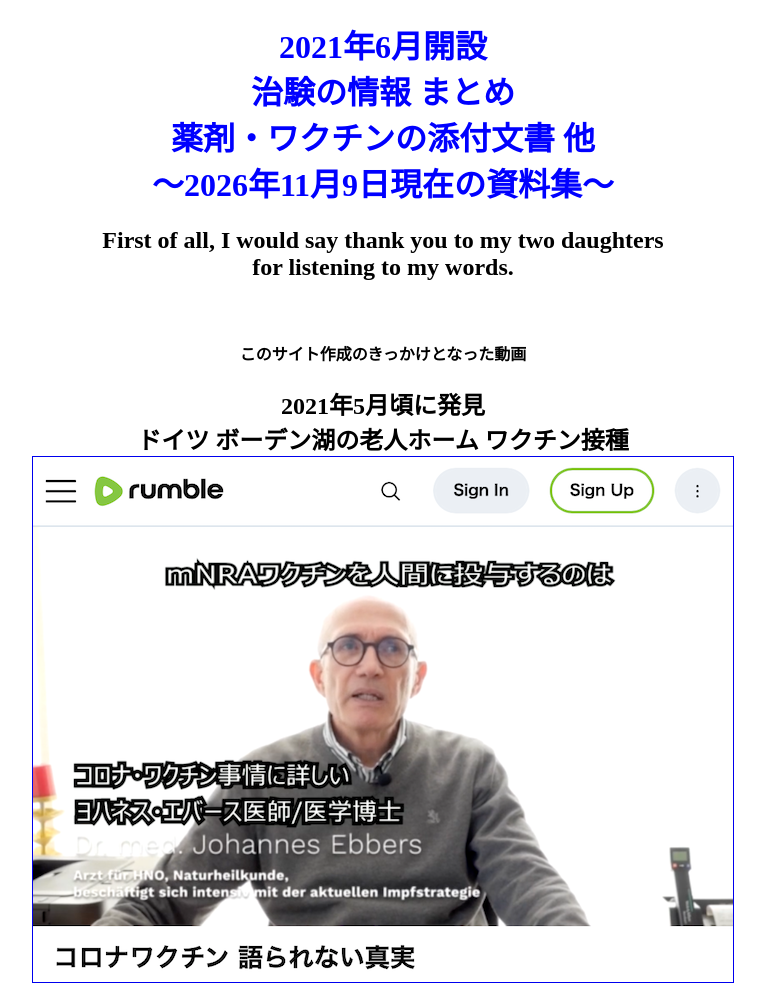
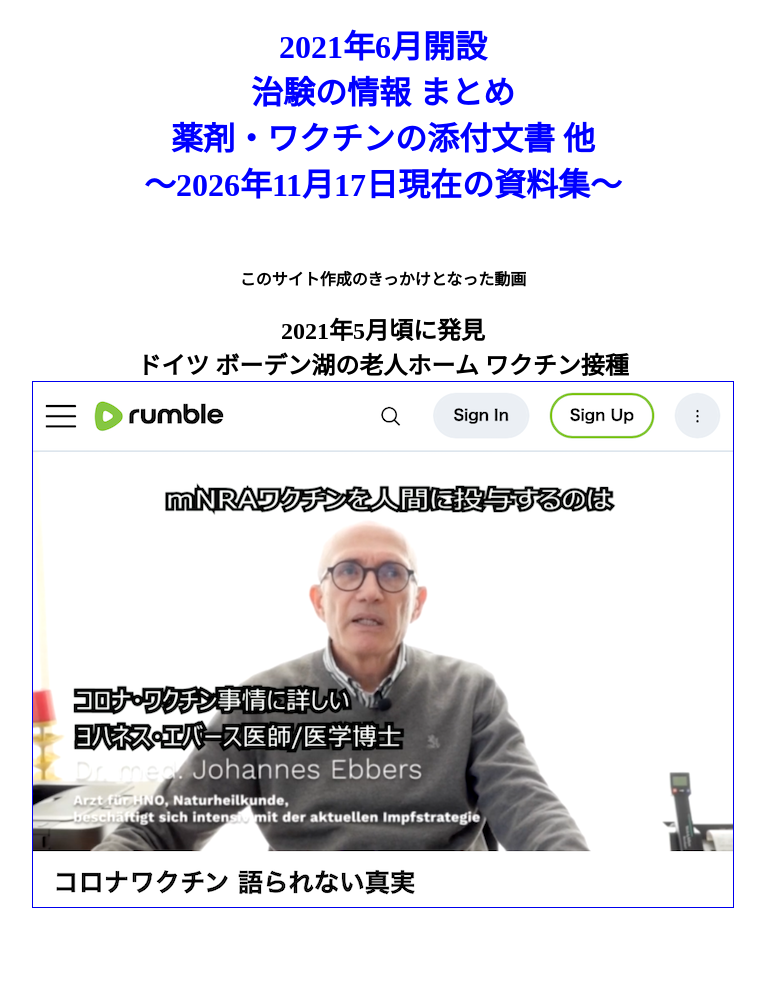
Before and after one commit to HappyKumamoto/studyReports, a plain HTML site: page index.html in a window 1280 px wide. Shown: the top 991 px of the page, without its empty margins (257-1022 px from the left). Drawn offline with Linux system fonts and the light colour scheme.

Commit message:
Update index.html

```diff
--- a/index.html
+++ b/index.html
@@ -11,9 +11,8 @@
        <h1 style="color: blue;">2021年6月開設<br>
          治験の情報 まとめ　<br>
          薬剤・ワクチンの添付文書 他<br>
-      〜2026年11月9日現在の資料集〜</h1>
-  <h2>First of all, I would say thank you to my two daughters<br>
-    for listening to my words.</h2>
+      〜2026年11月17日現在の資料集〜</h1>
+  <!-- <h2>First of all, I would say thank you to my two daughters<br>for listening to my words.</h2> -->
    <h5> &nbsp; </h5>
    <h4>このサイト作成のきっかけとなった動画<br>
    <h2>2021年5月頃に発見<br>
```
